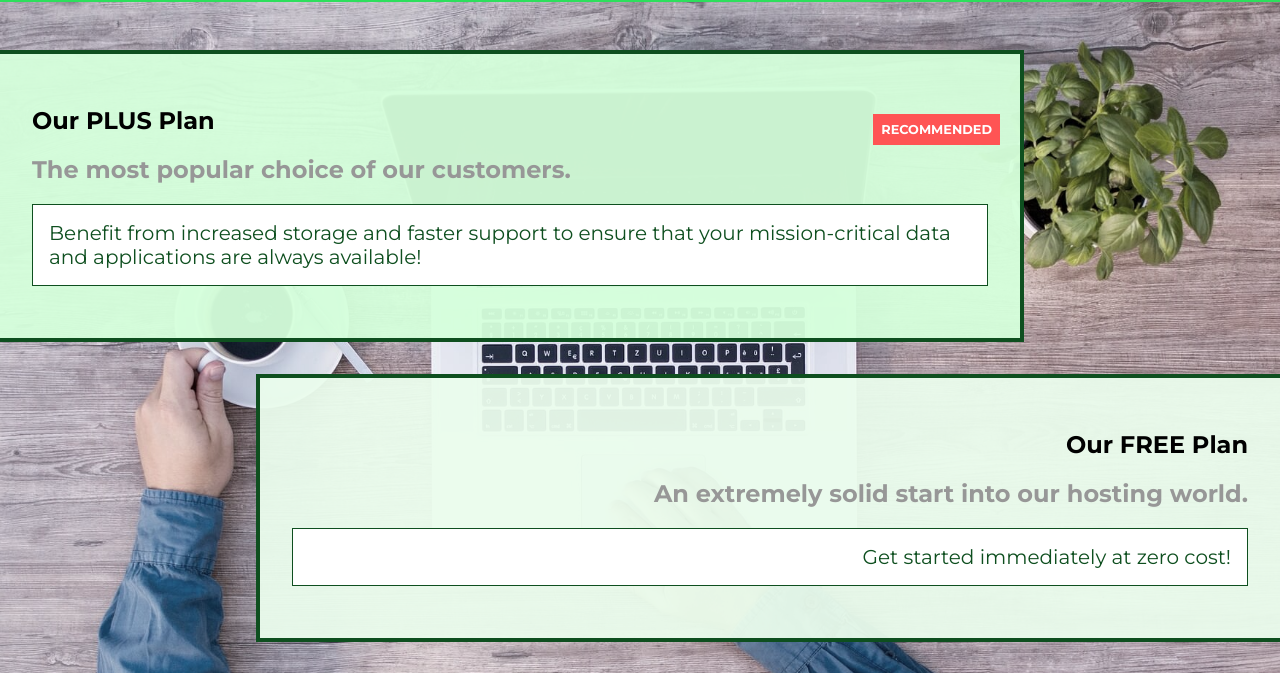
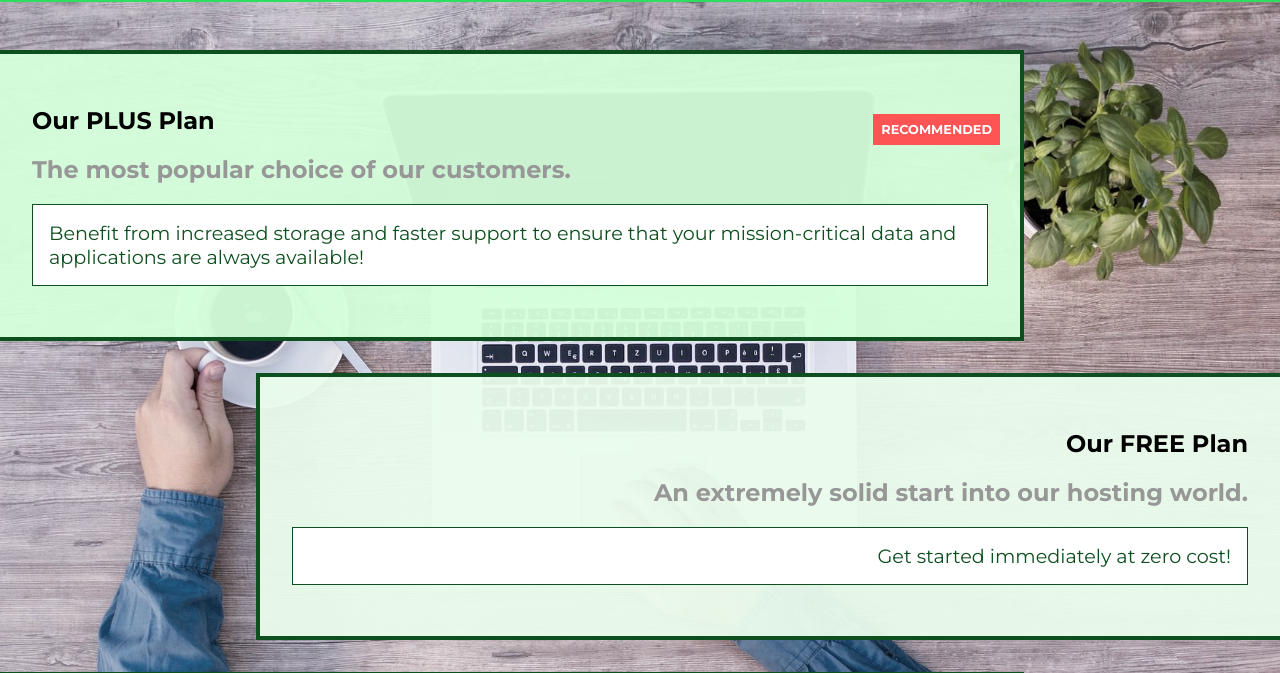
Before and after one commit to DenysMelnyk/uHost, a plain HTML site: page packages/index.html in a window 1280 px wide. Shown: the part 54-727 px from the top of the page. Drawn offline with Linux system fonts and the light colour scheme.

Commit message:
work with fonts

```diff
--- a/packages/index.html
+++ b/packages/index.html
@@ -6,10 +6,6 @@
     <meta name="viewport" content="width=device-width, initial-scale=1.0">
     <title>uHost</title>
     <link rel="shortcut icon" href="../favicon.png" />
-    <link
-      href="https://fonts.googleapis.com/css2?family=Montserrat:wght@400;700&display=swap"
-      rel="stylesheet"
-    />
     <link rel="stylesheet" href="../shared.css" />
     <link rel="stylesheet" href="packages.css" />
   </head>
--- a/packages/packages.css
+++ b/packages/packages.css
@@ -43,9 +43,9 @@ main {
 .package__info {
   border: 1px solid #0e4f1f;
   padding: 1rem;
-  font-size: 1.25rem;
   color: #0e4f1f;
   background: #ffffff;
+  font-size: 1.2rem;
 }
 .clearfix {
   clear: both;
--- a/shared.css
+++ b/shared.css
@@ -1,3 +1,6 @@
+@import url('https://fonts.googleapis.com/css?family=Roboto:100,400,900');
+@import url('https://fonts.googleapis.com/css?family=Anton');
+@import url('https://fonts.googleapis.com/css?family=Montserrat:400,700');
 * {
   box-sizing: border-box;
 }
```
Also changed, not shown: customers/index.html (+0 -4 lines), index.html (+0 -8 lines), start-hosting/index.html (+0 -4 lines).
